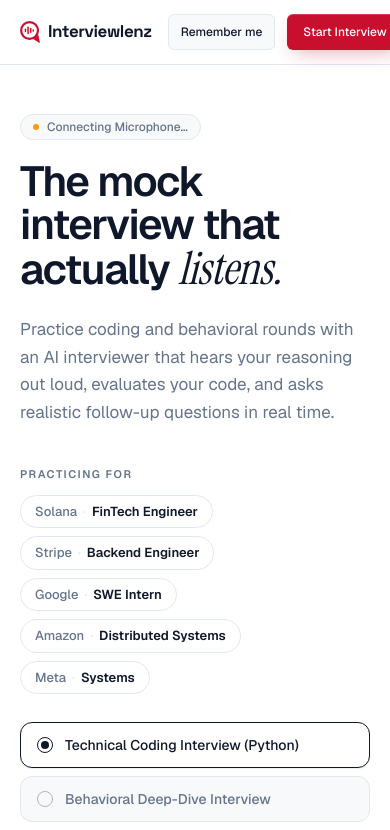
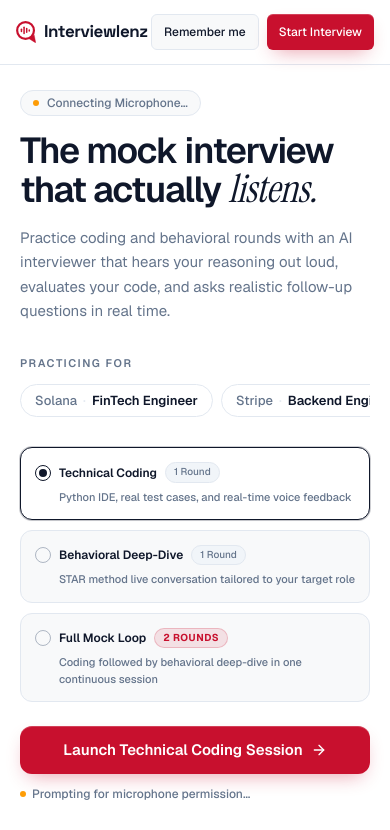
Before and after one commit to Ismail-Abu/interviewlenz, a Next.js app: page / in a window 390 px wide. Shown: the top 830 px of the page. Built offline with nearby package versions, Linux system fonts and the light colour scheme; no server answers.

Commit message:
fix(mobile): optimize mode picker and add Full Mock indicator in room

```diff
--- a/app/globals.css
+++ b/app/globals.css
@@ -140,6 +140,14 @@ body {
   font-family: var(--font-instrument-serif), Instrument Serif, ui-serif, Georgia, serif;
 }
 
+.no-scrollbar::-webkit-scrollbar {
+  display: none;
+}
+.no-scrollbar {
+  -ms-overflow-style: none;
+  scrollbar-width: none;
+}
+
 @media (max-width: 1023px) {
   .mobile-editor-pane {
     min-height: 360px !important;
--- a/components/StartScreen.tsx
+++ b/components/StartScreen.tsx
@@ -104,10 +104,10 @@ export function StartScreen({ micStatus, onMicStatus, onStart }: Props) {
     <div className="min-h-screen bg-background text-foreground [color-scheme:light]">
       {/* Top Navbar */}
       <header className="sticky top-0 z-20 border-b border-border bg-background/85 backdrop-blur">
-        <div className="mx-auto flex h-16 max-w-6xl items-center justify-between gap-4 px-5 sm:px-8">
-          <div className="flex items-center gap-4">
+        <div className="mx-auto flex h-16 max-w-6xl items-center justify-between gap-2 px-4 sm:gap-4 sm:px-8">
+          <div className="flex items-center gap-3 sm:gap-4 min-w-0">
             <Link
-              className="inline-flex items-center gap-2 rounded-md focus-visible:outline-none focus-visible:ring-2 focus-visible:ring-ring"
+              className="inline-flex items-center gap-2 rounded-md focus-visible:outline-none focus-visible:ring-2 focus-visible:ring-ring shrink-0"
               aria-label="Interviewlenz home"
               href="/"
             >
@@ -160,13 +160,13 @@ export function StartScreen({ micStatus, onMicStatus, onStart }: Props) {
             </span>
           </div>
 
-          <div className="flex items-center gap-3">
+          <div className="flex items-center gap-2 sm:gap-3 shrink-0">
             <NavAuth />
             <button
               type="button"
               onClick={() => start(selectedMode)}
               disabled={starting}
-              className="inline-flex items-center justify-center gap-2 whitespace-nowrap font-medium cursor-pointer transition-all focus-visible:outline-none focus-visible:ring-2 focus-visible:ring-ring focus-visible:ring-offset-2 focus-visible:ring-offset-background disabled:pointer-events-none disabled:opacity-50 disabled:cursor-not-allowed bg-primary text-primary-foreground shadow-cta hover:bg-primary-hover active:translate-y-px rounded-md text-xs h-9 px-4"
+              className="inline-flex items-center justify-center gap-2 whitespace-nowrap font-medium cursor-pointer transition-all focus-visible:outline-none focus-visible:ring-2 focus-visible:ring-ring focus-visible:ring-offset-2 focus-visible:ring-offset-background disabled:pointer-events-none disabled:opacity-50 disabled:cursor-not-allowed bg-primary text-primary-foreground shadow-cta hover:bg-primary-hover active:translate-y-px rounded-md text-xs h-9 px-3 sm:px-4"
             >
               Start Interview
             </button>
@@ -176,7 +176,7 @@ export function StartScreen({ micStatus, onMicStatus, onStart }: Props) {
 
       <main>
         {/* Hero Section */}
-        <section className="mx-auto max-w-6xl px-5 pb-14 pt-12 sm:px-8 sm:pt-16 lg:pb-20">
+        <section className="mx-auto max-w-6xl px-5 pb-10 pt-6 sm:px-8 sm:pb-14 sm:pt-16 lg:pb-20">
           <span className="inline-flex items-center gap-2 rounded-full border border-border bg-card px-3 py-1 text-xs font-medium text-muted-foreground sm:hidden">
             <span
               className={`h-1.5 w-1.5 rounded-full ${
@@ -199,47 +199,60 @@ export function StartScreen({ micStatus, onMicStatus, onStart }: Props) {
               : "Live Voice Engine Ready"}
           </span>
 
-          <h1 className="mt-5 max-w-3xl text-[42px] font-semibold leading-[1.02] tracking-[-0.035em] text-foreground sm:mt-0 sm:text-6xl lg:text-[72px]">
+          <h1 className="mt-4 max-w-3xl text-[36px] font-semibold leading-[1.04] tracking-[-0.035em] text-foreground sm:mt-0 sm:text-6xl lg:text-[72px]">
             The mock interview that actually{" "}
             <span className="font-display text-[1.08em] font-normal italic tracking-[-0.01em]">
               listens.
             </span>
           </h1>
 
-          <p className="mt-6 max-w-2xl text-[17px] leading-relaxed text-muted-foreground sm:text-lg">
+          <p className="mt-4 max-w-2xl text-[15px] leading-relaxed text-muted-foreground sm:mt-6 sm:text-lg">
             Practice coding and behavioral rounds with an AI interviewer that hears your reasoning out loud, evaluates
             your code, and asks realistic follow-up questions in real time.
           </p>
 
-          <div className="mt-10 grid gap-8 lg:grid-cols-[1fr_auto] lg:items-end">
-            <div className="flex flex-col gap-7">
+          <div className="mt-8 grid gap-6 lg:mt-10 lg:grid-cols-[1fr_auto] lg:items-end lg:gap-8">
+            <div className="flex flex-col gap-6 sm:gap-7 min-w-0 max-w-full">
               <RolePresets job={job} onPick={setJob} />
 
-              <div role="radiogroup" aria-label="Interview mode" className="flex flex-col gap-2 sm:flex-row">
+              <div role="radiogroup" aria-label="Interview mode" className="grid grid-cols-1 gap-2.5 sm:grid-cols-3">
                 <button
                   type="button"
                   role="radio"
                   aria-checked={selectedMode === "coding"}
                   onClick={() => {
+                    if (selectedMode === "coding") {
+                      start("coding");
+                    } else {
                       setSelectedMode("coding");
-                    start("coding");
+                    }
                   }}
                   data-testid="start-coding"
-                  className={`flex items-center gap-3 rounded-xl border px-4 py-3 text-left text-sm font-medium transition-colors focus-visible:outline-none focus-visible:ring-2 focus-visible:ring-ring cursor-pointer ${
+                  className={`flex flex-col justify-between gap-1.5 rounded-xl border p-3.5 text-left text-sm font-medium transition-all focus-visible:outline-none focus-visible:ring-2 focus-visible:ring-ring cursor-pointer ${
                     selectedMode === "coding"
-                      ? "border-foreground bg-background text-foreground shadow-card"
-                      : "border-border bg-card text-muted-foreground hover:text-foreground"
+                      ? "border-foreground bg-background text-foreground shadow-card ring-1 ring-foreground/20"
+                      : "border-border bg-card text-muted-foreground hover:text-foreground hover:bg-muted/40"
                   }`}
                 >
+                  <div className="flex items-center justify-between gap-2">
+                    <div className="flex items-center gap-2">
                       <span
-                    className={`grid h-4 w-4 place-items-center rounded-full border ${
+                        className={`grid h-4 w-4 place-items-center rounded-full border shrink-0 ${
                           selectedMode === "coding" ? "border-foreground" : "border-muted-foreground/50"
                         }`}
                         aria-hidden="true"
                       >
                         {selectedMode === "coding" && <span className="h-2 w-2 rounded-full bg-foreground" />}
                       </span>
-                  Technical Coding Interview (Python)
+                      <span className="font-semibold text-foreground text-xs sm:text-sm">Technical Coding</span>
+                    </div>
+                    <span className="rounded-full bg-muted border border-border px-2 py-0.5 text-[10px] font-medium text-muted-foreground shrink-0">
+                      1 Round
+                    </span>
+                  </div>
+                  <p className="pl-6 text-[11px] sm:text-xs text-muted-foreground leading-normal">
+                    Python IDE, real test cases, and real-time voice feedback
+                  </p>
                 </button>
 
                 <button
@@ -247,25 +260,38 @@ export function StartScreen({ micStatus, onMicStatus, onStart }: Props) {
                   role="radio"
                   aria-checked={selectedMode === "behavioral"}
                   onClick={() => {
+                    if (selectedMode === "behavioral") {
+                      start("behavioral");
+                    } else {
                       setSelectedMode("behavioral");
-                    start("behavioral");
+                    }
                   }}
                   data-testid="start-behavioral"
-                  className={`flex items-center gap-3 rounded-xl border px-4 py-3 text-left text-sm font-medium transition-colors focus-visible:outline-none focus-visible:ring-2 focus-visible:ring-ring cursor-pointer ${
+                  className={`flex flex-col justify-between gap-1.5 rounded-xl border p-3.5 text-left text-sm font-medium transition-all focus-visible:outline-none focus-visible:ring-2 focus-visible:ring-ring cursor-pointer ${
                     selectedMode === "behavioral"
-                      ? "border-foreground bg-background text-foreground shadow-card"
-                      : "border-border bg-card text-muted-foreground hover:text-foreground"
+                      ? "border-foreground bg-background text-foreground shadow-card ring-1 ring-foreground/20"
+                      : "border-border bg-card text-muted-foreground hover:text-foreground hover:bg-muted/40"
                   }`}
                 >
+                  <div className="flex items-center justify-between gap-2">
+                    <div className="flex items-center gap-2">
                       <span
-                    className={`grid h-4 w-4 place-items-center rounded-full border ${
+                        className={`grid h-4 w-4 place-items-center rounded-full border shrink-0 ${
                           selectedMode === "behavioral" ? "border-foreground" : "border-muted-foreground/50"
                         }`}
                         aria-hidden="true"
                       >
                         {selectedMode === "behavioral" && <span className="h-2 w-2 rounded-full bg-foreground" />}
                       </span>
-                  Behavioral Deep-Dive Interview
+                      <span className="font-semibold text-foreground text-xs sm:text-sm">Behavioral Deep-Dive</span>
+                    </div>
+                    <span className="rounded-full bg-muted border border-border px-2 py-0.5 text-[10px] font-medium text-muted-foreground shrink-0">
+                      1 Round
+                    </span>
+                  </div>
+                  <p className="pl-6 text-[11px] sm:text-xs text-muted-foreground leading-normal">
+                    STAR method live conversation tailored to your target role
+                  </p>
                 </button>
 
                 <button
@@ -273,25 +299,38 @@ export function StartScreen({ micStatus, onMicStatus, onStart }: Props) {
                   role="radio"
                   aria-checked={selectedMode === "full-mock"}
                   onClick={() => {
+                    if (selectedMode === "full-mock") {
+                      start("full-mock");
+                    } else {
                       setSelectedMode("full-mock");
-                    start("full-mock");
+                    }
                   }}
                   data-testid="start-full-mock"
-                  className={`flex items-center gap-3 rounded-xl border px-4 py-3 text-left text-sm font-medium transition-colors focus-visible:outline-none focus-visible:ring-2 focus-visible:ring-ring cursor-pointer ${
+                  className={`flex flex-col justify-between gap-1.5 rounded-xl border p-3.5 text-left text-sm font-medium transition-all focus-visible:outline-none focus-visible:ring-2 focus-visible:ring-ring cursor-pointer ${
                     selectedMode === "full-mock"
-                      ? "border-foreground bg-background text-foreground shadow-card"
-                      : "border-border bg-card text-muted-foreground hover:text-foreground"
+                      ? "border-foreground bg-background text-foreground shadow-card ring-1 ring-foreground/20"
+                      : "border-border bg-card text-muted-foreground hover:text-foreground hover:bg-muted/40"
                   }`}
                 >
+                  <div className="flex items-center justify-between gap-2">
+                    <div className="flex items-center gap-2">
                       <span
-                    className={`grid h-4 w-4 place-items-center rounded-full border ${
+                        className={`grid h-4 w-4 place-items-center rounded-full border shrink-0 ${
                           selectedMode === "full-mock" ? "border-foreground" : "border-muted-foreground/50"
                         }`}
                         aria-hidden="true"
                       >
                         {selectedMode === "full-mock" && <span className="h-2 w-2 rounded-full bg-foreground" />}
                       </span>
-                  Full Mock Loop
+                      <span className="font-semibold text-foreground text-xs sm:text-sm">Full Mock Loop</span>
+                    </div>
+                    <span className="rounded-full bg-primary/10 border border-primary/20 px-2 py-0.5 text-[10px] font-bold text-primary uppercase tracking-wider shrink-0">
+                      2 Rounds
+                    </span>
+                  </div>
+                  <p className="pl-6 text-[11px] sm:text-xs text-muted-foreground leading-normal">
+                    Coding followed by behavioral deep-dive in one continuous session
+                  </p>
                 </button>
               </div>
             </div>
@@ -303,7 +342,11 @@ export function StartScreen({ micStatus, onMicStatus, onStart }: Props) {
               data-testid="hero-start-practice"
               className="inline-flex items-center justify-center gap-2 whitespace-nowrap cursor-pointer transition-all focus-visible:outline-none focus-visible:ring-2 focus-visible:ring-ring focus-visible:ring-offset-2 focus-visible:ring-offset-background disabled:pointer-events-none disabled:opacity-50 disabled:cursor-not-allowed [&_svg]:pointer-events-none [&_svg]:size-4 [&_svg]:shrink-0 bg-primary text-primary-foreground shadow-cta hover:bg-primary-hover active:translate-y-px h-12 rounded-xl px-6 text-[15px] font-semibold w-full sm:w-auto"
             >
-              Launch Interview Session
+              {selectedMode === "full-mock"
+                ? "Launch Full Mock Interview (2 Rounds)"
+                : selectedMode === "behavioral"
+                ? "Launch Behavioral Deep-Dive"
+                : "Launch Technical Coding Session"}
               <svg
                 xmlns="http://www.w3.org/2000/svg"
                 width="24"
--- a/components/landing/RolePresets.tsx
+++ b/components/landing/RolePresets.tsx
@@ -33,11 +33,11 @@ export function RolePresets({ job, onPick, className = "" }: Props) {
   const selected = ROLE_PRESETS.find((p) => p.company === job.company && p.role === job.role);
 
   return (
-    <fieldset className={className} data-testid="role-presets">
+    <fieldset className={`min-w-0 max-w-full ${className}`} data-testid="role-presets">
       <legend className="text-[11px] font-semibold uppercase tracking-[0.14em] text-muted-foreground">
         Practicing for
       </legend>
-      <div className="mt-3 flex flex-wrap gap-2">
+      <div className="mt-3 flex gap-2 overflow-x-auto pb-1.5 no-scrollbar sm:flex-wrap">
         {ROLE_PRESETS.map((p) => {
           const active = selected?.id === p.id;
           return (
@@ -47,7 +47,7 @@ export function RolePresets({ job, onPick, className = "" }: Props) {
               onClick={() => onPick(applyPreset(job, p))}
               aria-pressed={active}
               data-testid={`role-preset-${p.id}`}
-              className={`inline-flex items-center gap-1.5 rounded-full border px-3.5 py-1.5 text-[13px] font-medium transition-colors focus-visible:outline-none focus-visible:ring-2 focus-visible:ring-ring ${
+              className={`shrink-0 inline-flex items-center gap-1.5 rounded-full border px-3.5 py-1.5 text-[13px] font-medium transition-colors focus-visible:outline-none focus-visible:ring-2 focus-visible:ring-ring ${
                 active
                   ? "border-foreground bg-foreground text-background shadow-sm"
                   : "border-border bg-background text-foreground hover:bg-muted"
--- a/dev/integration-browser-check.mjs
+++ b/dev/integration-browser-check.mjs
@@ -122,6 +122,9 @@ async function runBrowserChecks() {
   const page3 = await browser.newPage({ viewport: { width: 1366, height: 768 } });
   await page3.goto(BASE_URL);
   await page3.locator('[data-testid="start-full-mock"]').click();
+  if (await page3.locator('[data-testid="hero-start-practice"]').isVisible()) {
+    await page3.locator('[data-testid="hero-start-practice"]').click();
+  }
   await page3.waitForTimeout(1000);
 
   // Verify Round 1 header
```
Also changed, not shown: components/ProblemRoom.tsx (+18 -3 lines), components/flow/ApplicationSetup.tsx (+8 -0 lines). Lines whose indentation alone changed are shown as unchanged.
